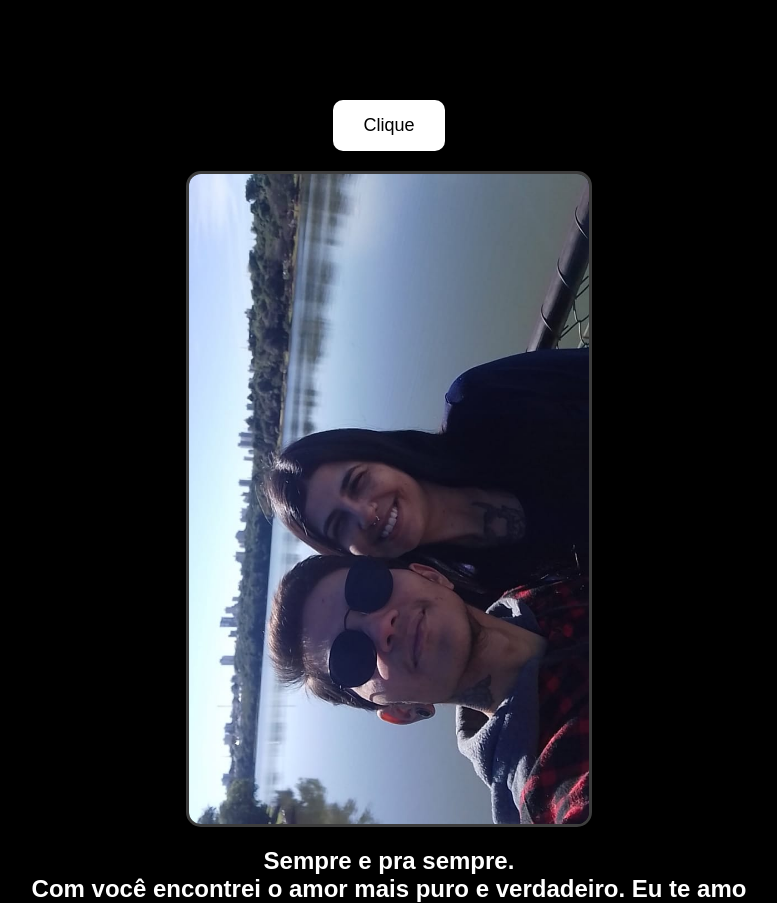
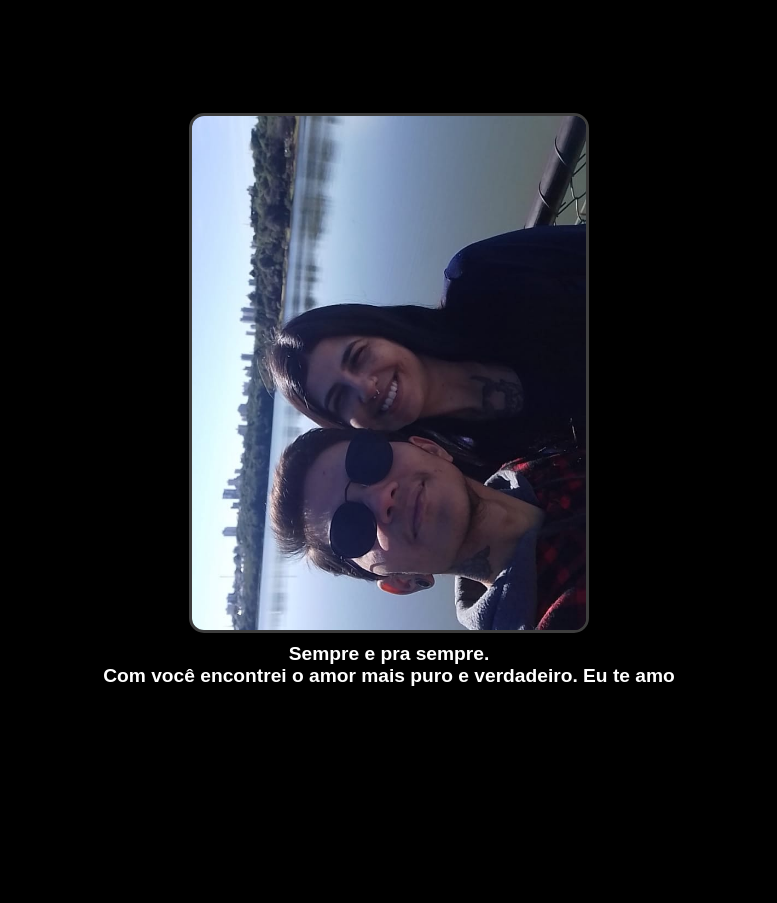
Before and after one commit to Commetz/Fotos, a plain HTML site: page index.html in a window 1280 px wide. Both pictures are taken after a click on the button "Clique". Shown: the whole page, without its empty margins (251-1028 px from the left). After the commit the page ends 800 px from the top, so only its background shows below. Drawn offline with Linux system fonts and the light colour scheme.

Commit message:
Update index.html

```diff
--- a/index.html
+++ b/index.html
@@ -2,39 +2,54 @@
 <html lang="pt-BR">
 <head>
   <meta charset="UTF-8">
+  <meta name="viewport" content="width=device-width, initial-scale=1.0">
   <title>Surpresa</title>
   <style>
+    * {
+      box-sizing: border-box;
+    }
+
     body {
       font-family: Arial, sans-serif;
-      text-align: center;
       background-color: #000000;
       margin: 0;
       padding: 0;
+      height: 100vh;
+      display: flex;
+      flex-direction: column;
+      align-items: center;
+      justify-content: center;
+      text-align: center;
     }
+
     #slideshow-container {
       display: none;
-      margin: 20px auto;
-      width: 400px;
-      height: 650px;
+      width: 90%;
+      max-width: 400px;
+      height: 65vh;
+      max-height: 650px;
       overflow: hidden;
       border: 3px solid #3d3d3d;
       border-radius: 15px;
       box-shadow: 0 0 15px rgba(0,0,0,0.2);
     }
+
     #slideshow-container img {
       width: 100%;
       height: 100%;
       object-fit: cover;
     }
+
     #love-text {
       display: none;
-      font-size: 24px;
+      font-size: 1.2rem;
       color: rgb(255, 255, 255);
       margin-top: 10px;
       font-weight: bold;
+      padding: 0 10px;
     }
+
     button {
-      margin-top: 100px;
       padding: 15px 30px;
       font-size: 18px;
       background-color: rgb(255, 255, 255);
@@ -43,6 +58,7 @@
       border-radius: 10px;
       cursor: pointer;
     }
+
     button:hover {
       background-color: rgb(182, 182, 182);
     }
@@ -56,7 +72,7 @@
     <img id="slideshow" src="" alt="Slideshow">
   </div>
 
-  <div id="love-text">Sempre e pra sempre.<br> Com você encontrei o amor mais puro e verdadeiro. Eu te amo</div>
+  <div id="love-text">Sempre e pra sempre.<br>Com você encontrei o amor mais puro e verdadeiro. Eu te amo</div>
 
   <audio id="music" src="musica.mp3"></audio>
 
@@ -72,6 +88,9 @@
     let interval;
 
     function start() {
+      // Esconder o botão
+      document.querySelector("button").style.display = "none";
+
       // Tocar música
       const music = document.getElementById("music");
       music.play();
```
